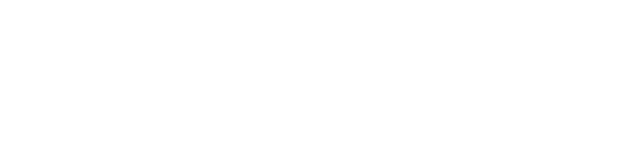
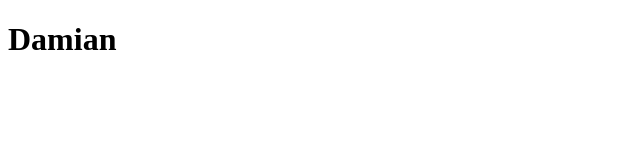
Before and after one commit to czyzu05/git-test, a plain HTML site: page index.html in a window 1280 px wide. Shown: the whole page, without its empty margins (0-640 px from the left). Drawn offline with Linux system fonts and the light colour scheme.

Commit message:
Add header - damian

```diff
--- a/index.html
+++ b/index.html
@@ -6,6 +6,8 @@
     <title>Document</title>
 </head>
 <body>
-
+    <div>
+        <h1>Damian</h1>
+    </div>
 </body>
 </html>
```
